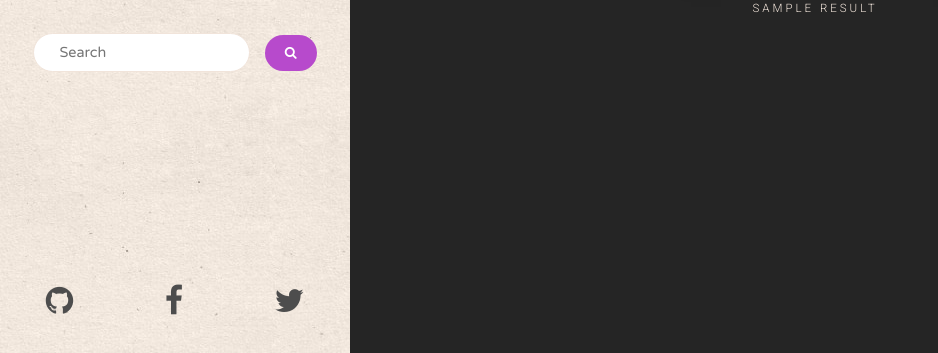
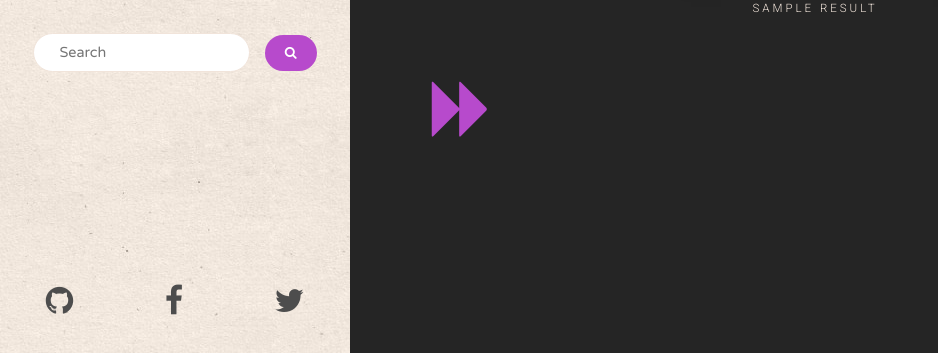
Before and after one commit to tolentino3575/Crate, a PHP site: template views/search.html.twig in a window 1280 px wide. Shown: the part 447-800 px from the top of the page, without its empty margins (0-938 px from the left). Run offline with PHP 8.4, Linux system fonts and the light colour scheme; the template is opened without the code that fills it: most values are stand-ins (such as "Sample title", 1, 10 or a date in 2020); grey boxes marked "Sample" are stand-in pictures; some libraries are stand-ins or nearby versions.

Commit message:
fix missing button

```diff
--- a/views/search.html.twig
+++ b/views/search.html.twig
@@ -81,7 +81,9 @@
             </div>
         {% else %}
         {% set nextpage = pages.page + 1 %}
-
+          <div class="back-forward">
+          <div class="back"><a href="/search/{{nextpage}}"><i class="fa fa-forward"></i></a></div>
+        </div>
         {% endif %}
       </div>
     </div>
```
